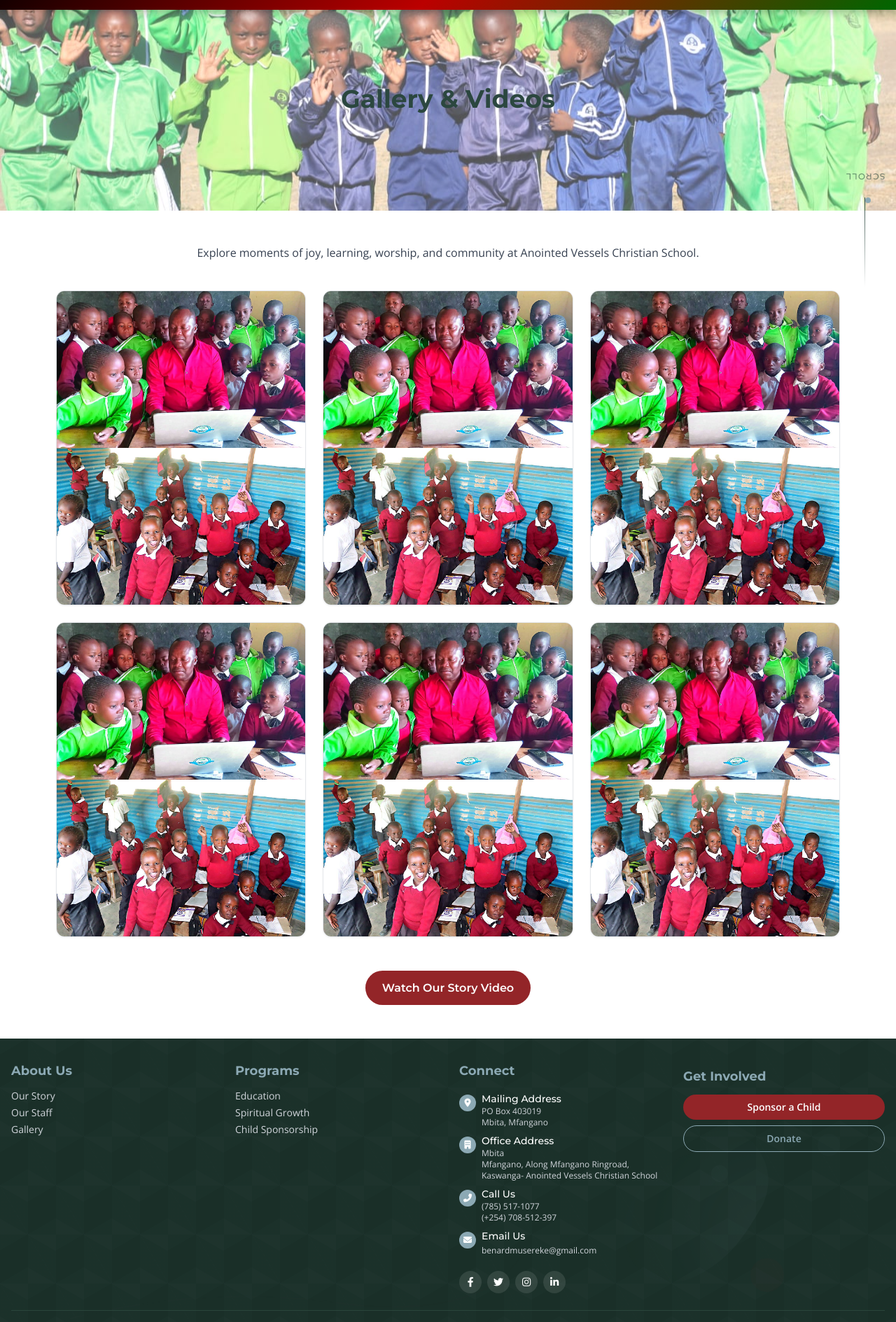
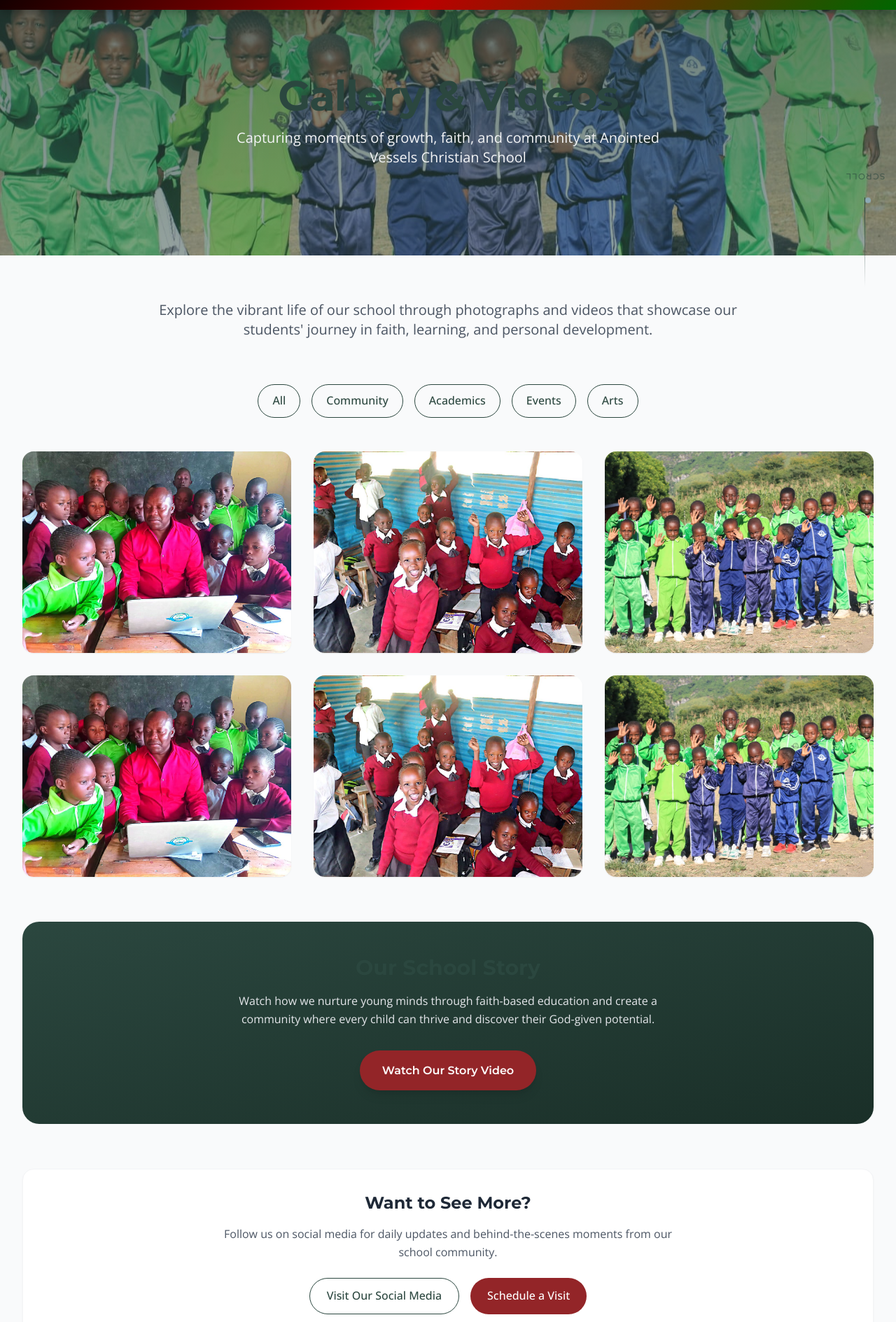
Before and after one commit to WatchDog386/anointed, a React (Vite) app: page /gallery in a window 1280 px wide. Shown: the part 75-1964 px from the top of the page at 70% size. Built offline with nearby package versions, Linux system fonts and the light colour scheme.

Commit message:
Update Gallery.jsx

```diff
--- a/src/routes/Gallery.jsx
+++ b/src/routes/Gallery.jsx
@@ -1,56 +1,150 @@
 // src/routes/Gallery.jsx
-import React from "react";
+import React, { useState } from "react";
 
 export default function Gallery() {
+  const [selectedImage, setSelectedImage] = useState(null);
+
+  // Sample gallery data - replace with your actual images
+  const galleryImages = [
+    { id: 1, src: "/DRANDCHILDREN.jpg", alt: "Students and faculty gathering", category: "community" },
+    { id: 2, src: "/GRADE3A.jpg", alt: "Grade 3A class photo", category: "academics" },
+    { id: 3, src: "/Childrenwaving.JPEG", alt: "Children waving hello", category: "community" },
+    { id: 4, src: "/DRANDCHILDREN.jpg", alt: "School event celebration", category: "events" },
+    { id: 5, src: "/GRADE3A.jpg", alt: "Classroom learning activity", category: "academics" },
+    { id: 6, src: "/Childrenwaving.JPEG", alt: "Student artwork display", category: "arts" },
+  ];
+
+  const categories = ["All", "Community", "Academics", "Events", "Arts"];
+
   return (
-    <div className="font-open-sans bg-white">
-      {/* Hero Section — Light & Clean */}
-      <div
-        className="h-64 md:h-80 bg-cover bg-center flex items-center justify-center relative"
-        style={{ backgroundImage: "url('/Childrenwaving.JPEG')" }}
+    <div className="min-h-screen bg-gray-50 font-open-sans">
+      {/* Hero Section */}
+      <section
+        className="relative h-72 md:h-96 bg-cover bg-center bg-no-repeat flex items-center justify-center"
+        style={{ backgroundImage: "linear-gradient(rgba(43, 71, 63, 0.7), rgba(43, 71, 63, 0.5)), url('/Childrenwaving.JPEG')" }}
       >
-        {/* Optional: Light overlay for text readability (not black!) */}
-        <div className="absolute inset-0 bg-white bg-opacity-30"></div>
-        <h1 className="text-2xl md:text-4xl font-bold text-[#2b473f] font-montserrat z-10 text-center px-4">
+        <div className="text-center text-white px-4 max-w-4xl mx-auto">
+          <h1 className="text-4xl md:text-5xl lg:text-6xl font-bold font-montserrat mb-4 tracking-tight">
             Gallery & Videos
           </h1>
+          <p className="text-lg md:text-xl text-gray-100 max-w-2xl mx-auto leading-relaxed">
+            Capturing moments of growth, faith, and community at Anointed Vessels Christian School
+          </p>
         </div>
+      </section>
 
-      <div className="max-w-6xl mx-auto px-4 py-12">
-        <p className="text-gray-700 text-center mb-10 max-w-3xl mx-auto">
-          Explore moments of joy, learning, worship, and community at Anointed Vessels Christian School.
+      {/* Main Content */}
+      <main className="max-w-7xl mx-auto px-4 sm:px-6 lg:px-8 py-16">
+        {/* Introduction */}
+        <section className="text-center mb-16">
+          <p className="text-gray-600 text-lg md:text-xl leading-8 max-w-4xl mx-auto">
+            Explore the vibrant life of our school through photographs and videos that showcase
+            our students' journey in faith, learning, and personal development.
           </p>
+        </section>
+
+        {/* Category Filters */}
+        <section className="mb-12">
+          <div className="flex flex-wrap justify-center gap-3 md:gap-4">
+            {categories.map((category) => (
+              <button
+                key={category}
+                className="px-5 py-2.5 rounded-full border border-[#2b473f] text-[#2b473f] font-medium transition-all duration-300 hover:bg-[#2b473f] hover:text-white focus:outline-none focus:ring-2 focus:ring-[#2b473f] focus:ring-opacity-50"
+              >
+                {category}
+              </button>
+            ))}
+          </div>
+        </section>
 
         {/* Gallery Grid */}
-        <div className="grid grid-cols-1 sm:grid-cols-2 lg:grid-cols-3 gap-6">
-          {Array.from({ length: 6 }).map((_, i) => (
+        <section className="mb-16">
+          <div className="grid grid-cols-1 sm:grid-cols-2 lg:grid-cols-3 gap-6 md:gap-8">
+            {galleryImages.map((image) => (
               <div
-              key={i}
-              className="group overflow-hidden rounded-xl shadow-sm border border-gray-200 hover:shadow-md transition-all duration-300"
+                key={image.id}
+                className="group relative overflow-hidden rounded-2xl bg-white shadow-sm hover:shadow-xl transition-all duration-500 cursor-pointer transform hover:-translate-y-2"
+                onClick={() => setSelectedImage(image)}
               >
+                <div className="aspect-[4/3] overflow-hidden">
                   <img
-                src={`/DRANDCHILDREN.jpg`}
-                alt={`Gallery item ${i + 1}`}
-                className="w-full h-56 object-cover transition-transform duration-300 group-hover:scale-105"
+                    src={image.src}
+                    alt={image.alt}
+                    className="w-full h-full object-cover transition-transform duration-700 group-hover:scale-110"
                   />
-
-            <img
-                src={`/GRADE3A.jpg`}
-                alt={`Gallery item ${i + 1}`}
-                className="w-full h-56 object-cover transition-transform duration-300 group-hover:scale-105"
-              />
-
+                </div>
+                <div className="absolute inset-0 bg-gradient-to-t from-black/60 via-transparent to-transparent opacity-0 group-hover:opacity-100 transition-opacity duration-500">
+                  <div className="absolute bottom-0 left-0 right-0 p-6 text-white transform translate-y-4 group-hover:translate-y-0 transition-transform duration-500">
+                    <p className="font-medium text-sm uppercase tracking-wide opacity-90">
+                      {image.category}
+                    </p>
+                  </div>
+                </div>
               </div>
             ))}
           </div>
+        </section>
 
-        {/* CTA Button */}
-        <div className="mt-12 text-center">
-          <button className="px-6 py-3 bg-[#932528] text-white font-montserrat font-semibold rounded-full hover:bg-[#8CA9B4] transition-all duration-300 hover:scale-105 focus:outline-none focus:ring-2 focus:ring-[#932528] focus:ring-opacity-50">
+        {/* Video Section */}
+        <section className="text-center mb-16">
+          <div className="bg-gradient-to-br from-[#2b473f] to-[#1a2f28] rounded-3xl p-12 text-white">
+            <h2 className="text-2xl md:text-3xl font-bold font-montserrat mb-4">
+              Our School Story
+            </h2>
+            <p className="text-gray-200 mb-8 max-w-2xl mx-auto leading-relaxed">
+              Watch how we nurture young minds through faith-based education and create
+              a community where every child can thrive and discover their God-given potential.
+            </p>
+            <button className="px-8 py-4 bg-[#932528] text-white font-montserrat font-semibold rounded-full hover:bg-[#7a1f22] transition-all duration-300 transform hover:scale-105 focus:outline-none focus:ring-2 focus:ring-white focus:ring-opacity-50 shadow-lg hover:shadow-xl">
               Watch Our Story Video
             </button>
           </div>
+        </section>
+
+        {/* Call to Action */}
+        <section className="text-center">
+          <div className="bg-white rounded-2xl p-8 shadow-sm border border-gray-100">
+            <h3 className="text-xl md:text-2xl font-bold font-montserrat text-gray-800 mb-4">
+              Want to See More?
+            </h3>
+            <p className="text-gray-600 mb-6 max-w-2xl mx-auto">
+              Follow us on social media for daily updates and behind-the-scenes moments from our school community.
+            </p>
+            <div className="flex flex-wrap justify-center gap-4">
+              <button className="px-6 py-3 border border-[#2b473f] text-[#2b473f] font-medium rounded-full hover:bg-[#2b473f] hover:text-white transition-all duration-300">
+                Visit Our Social Media
+              </button>
+              <button className="px-6 py-3 bg-[#932528] text-white font-medium rounded-full hover:bg-[#7a1f22] transition-all duration-300">
+                Schedule a Visit
+              </button>
             </div>
+          </div>
+        </section>
+      </main>
+
+      {/* Image Modal */}
+      {selectedImage && (
+        <div className="fixed inset-0 bg-black/90 z-50 flex items-center justify-center p-4">
+          <div className="relative max-w-4xl max-h-full">
+            <button
+              onClick={() => setSelectedImage(null)}
+              className="absolute -top-12 right-0 text-white hover:text-gray-300 transition-colors duration-300"
+            >
+              <svg className="w-8 h-8" fill="none" stroke="currentColor" viewBox="0 0 24 24">
+                <path strokeLinecap="round" strokeLinejoin="round" strokeWidth={2} d="M6 18L18 6M6 6l12 12" />
+              </svg>
+            </button>
+            <img
+              src={selectedImage.src}
+              alt={selectedImage.alt}
+              className="max-w-full max-h-[80vh] object-contain rounded-lg"
+            />
+            <div className="absolute bottom-0 left-0 right-0 bg-gradient-to-t from-black/80 to-transparent p-6 rounded-b-lg">
+              <p className="text-white font-medium">{selectedImage.alt}</p>
+            </div>
+          </div>
+        </div>
+      )}
     </div>
   );
 }
```
Lines whose indentation alone changed are shown as unchanged.
